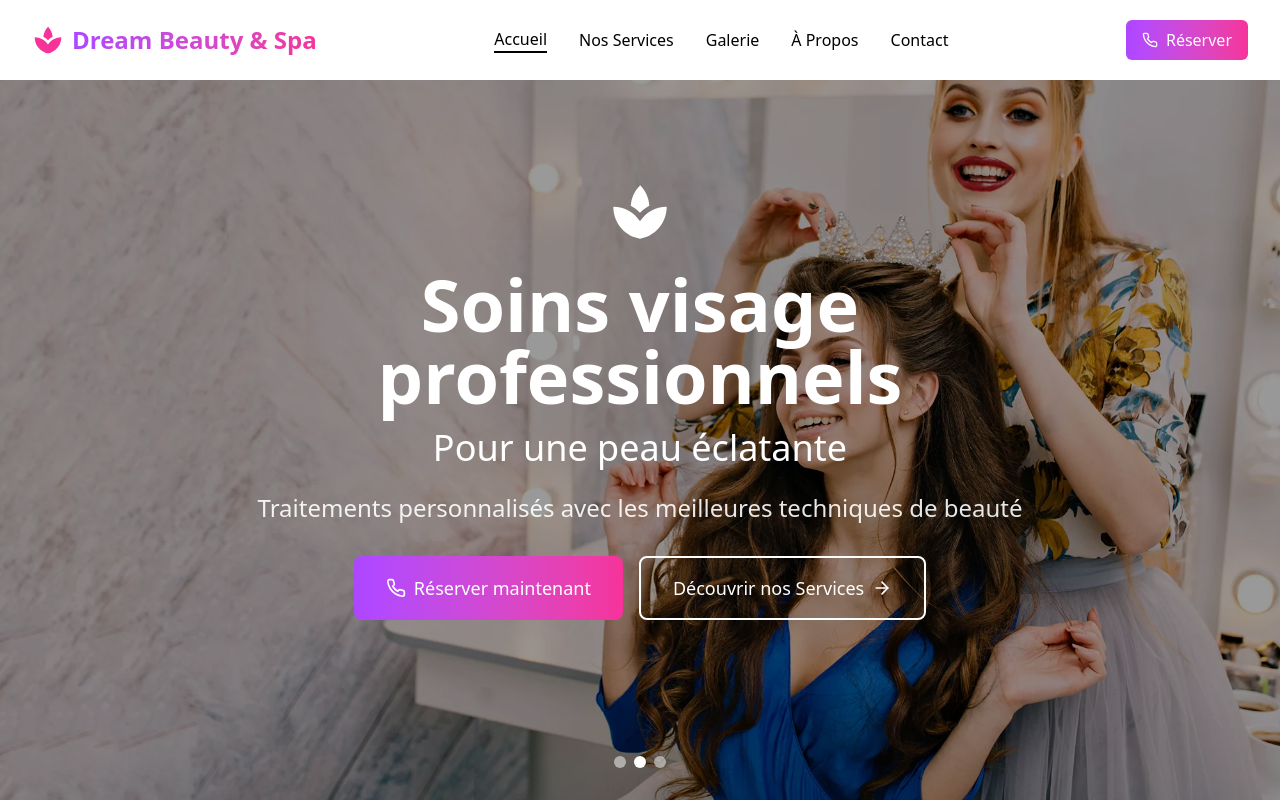
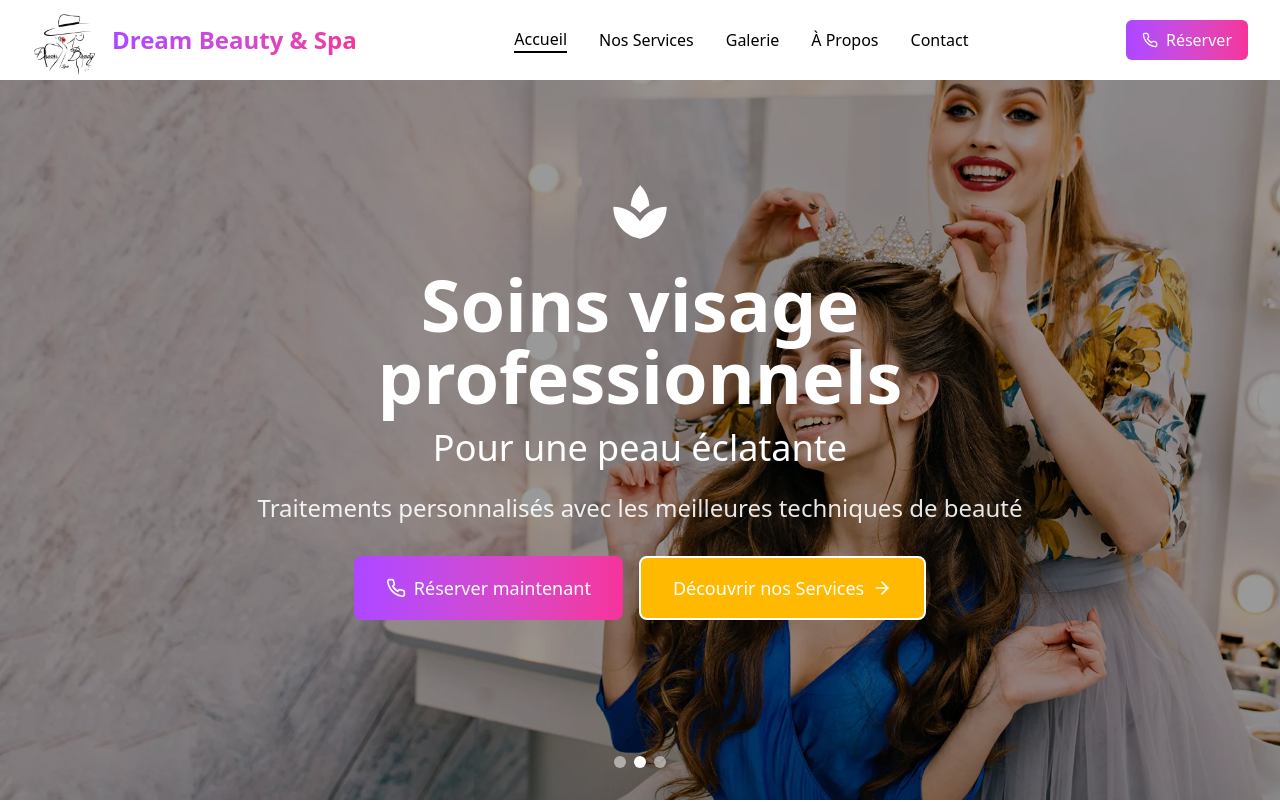
Before and after one commit to dascomsoft/dream-beauty, a React (Vite) app: page / in a window 1280 px wide. Shown: the top 802 px of the page. Built offline with nearby package versions, Linux system fonts and the light colour scheme.

Commit message:
adding a logo

```diff
--- a/index.html
+++ b/index.html
@@ -2,7 +2,7 @@
 <html lang="en">
   <head>
     <meta charset="UTF-8" />
-    <link rel="icon" type="image/svg+xml" href="/vite.svg" />
+    <link rel="icon" type="image/svg+xml" href="dreamlogo.jpeg" />
     <meta name="viewport" content="width=device-width, initial-scale=1.0" />
     <title>Dream Beauty & Spa | Sublimez votre beauté naturelle</title>
   </head>
--- a/src/components/ContactSection.jsx
+++ b/src/components/ContactSection.jsx
@@ -18,7 +18,7 @@ const ContactSection = () => {
     {
       icon: FiClock,
       title: "Horaires",
-      details: ["Lundi - Samedi: 8h - 20h", "Dimanche: 10h - 18h"]
+      details: ["Lundi - Samedi: 8h30min - 20h", "Dimanche: 10h - 19h"]
     }
   ];
 
--- a/src/components/HeroSlider.jsx
+++ b/src/components/HeroSlider.jsx
@@ -89,7 +89,7 @@ const HeroSlider = () => {
 
             <Link to="/services">
               <button
-                className="border-2 border-white text-white hover:bg-white hover:text-primary transition-all duration-300 text-lg px-8 py-4 rounded-lg font-medium flex items-center justify-center"
+                className="border-2 border-white bg-amber-400 text-white hover:bg-white hover:text-black transition-all duration-300 text-lg px-8 py-4 rounded-lg font-medium flex items-center justify-center"
               >
                 Découvrir nos Services
                 <FiArrowRight className="ml-2 h-5 w-5" />
--- a/src/components/Navbar.jsx
+++ b/src/components/Navbar.jsx
@@ -39,7 +39,12 @@ const Navbar = () => {
         <div className="flex justify-between items-center h-20">
           {/* Logo */}
           <Link to="/" className="flex items-center space-x-2">
-            <MdSpa className="h-8 w-8 text-pink-500" />
+            {/* <MdSpa className="h-8 w-8 text-pink-500" /> */}
+               <img
+                src='dreamlogo.jpeg'
+                alt='dream logo'
+                className="w-18 h-18 rounded-full"
+              />
             <span className="text-2xl font-bold bg-gradient-to-r from-purple-500 to-pink-500 bg-clip-text text-transparent">
               Dream Beauty & Spa
             </span>
--- a/src/components/PacksSection.jsx
+++ b/src/components/PacksSection.jsx
@@ -7,10 +7,10 @@ const PacksSection = () => {
       name: "Pack Complet Premium",
       price: "15 000 F",
       services: [
+        "Hammam 1",
         "Pose vernis gel main",
         "Pédicure chaude",
         "Manucure complète",
-        "Hammam relaxant",
         "Savon noir purifiant",
         "Gommage corporel",
         "Soin visage complet",
@@ -24,7 +24,7 @@ const PacksSection = () => {
       name: "Pack Beauté Essentiel",
       price: "10 000 F",
       services: [
-        "Hammam relaxant",
+        "Hammam 2",
         "Savon noir purifiant",
         "Gommage éclaircissant",
         "Luminothérapie",
@@ -38,7 +38,7 @@ const PacksSection = () => {
       name: "Pack Éclat & Bien-être",
       price: "8 500 F",
       services: [
-        "Hammam double session",
+        "Hammam 3",
         "Savon noir purifiant",
         "Gommage relaxant",
         "Soin visage personnalisé",
@@ -51,7 +51,7 @@ const PacksSection = () => {
       name: "Pack Détente",
       price: "5 000 F",
       services: [
-        "Hammam double session",
+        "Hammam 4",
         "Savon noir purifiant",
         "Gommage corporel",
         "Soin visage relaxant"
--- a/src/pages/Contact.jsx
+++ b/src/pages/Contact.jsx
@@ -47,7 +47,7 @@ Merci ! ✨`;
     {
       icon: FiClock,
       title: "Horaires",
-      value: "Lun-Sam: 8h-19h, Dim: 10h-17h",
+      value: "Lun-Sam: 8h30min-20h, Dim: 10h00-19h",
       action: null
     },
     {
```
Also changed, not shown: src/pages/Home.jsx (+0 -38 lines), public/dreamlogo.jpeg (added).
